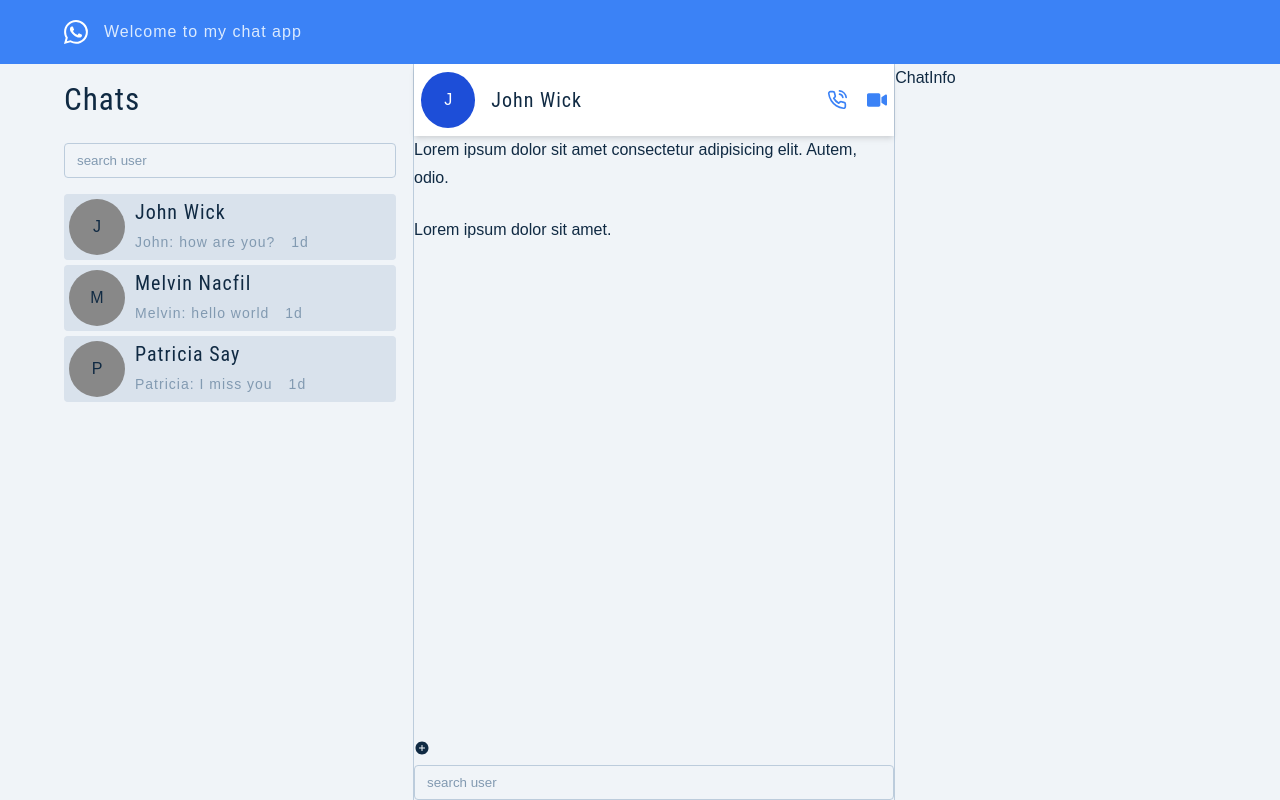
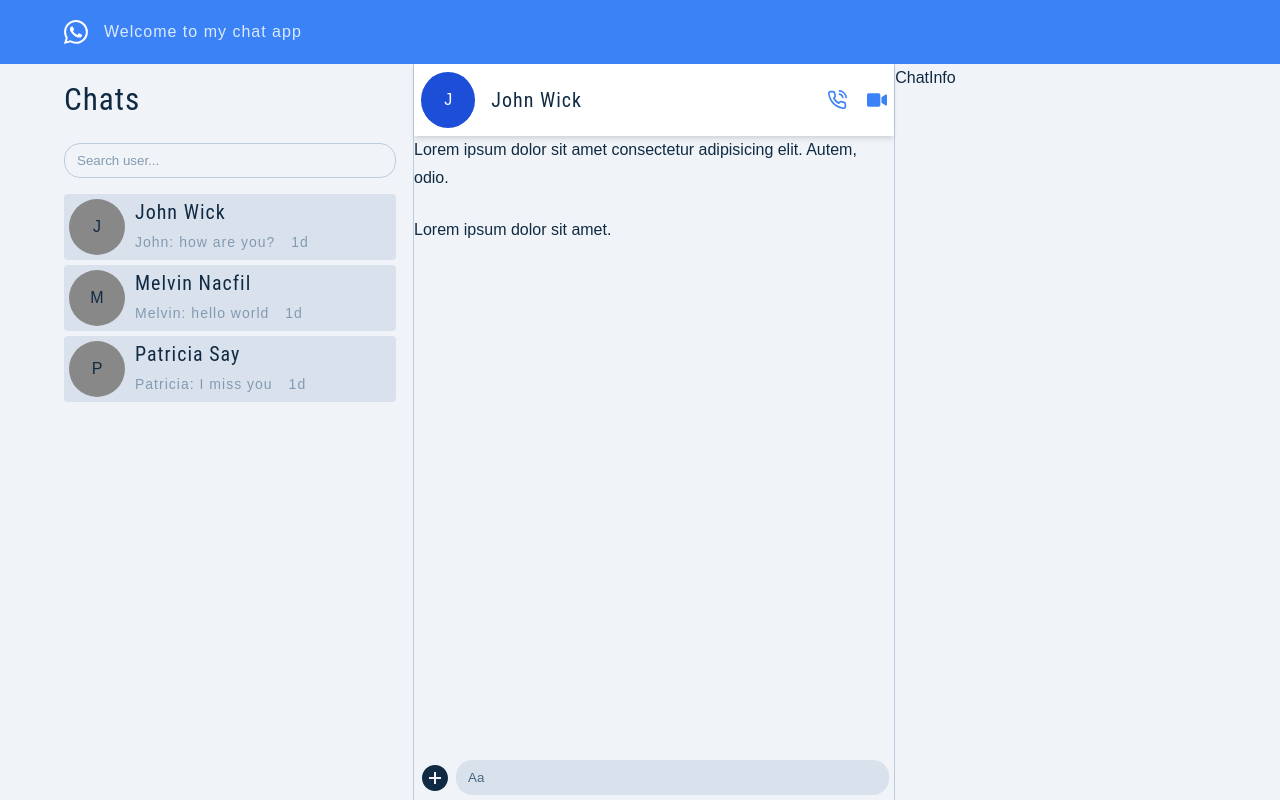
Before and after one commit to mnacfil/fontapi-chat-app, a React (Create React App) app in the folder client/: page / in a window 1280 px wide. Built offline with nearby package versions, Linux system fonts and the light colour scheme.

Commit message:
add style to conversation footer

```diff
--- a/client/src/components/ChatList.js
+++ b/client/src/components/ChatList.js
@@ -10,7 +10,7 @@ const ChatList = () => {
         <div className="chatList-title">
           <h3>Chats</h3>
         </div>
-        <SearchInput />
+        <SearchInput placeholder='Search user...'/>
         <ChatBox />
       </div>
     </Wrapper>
--- a/client/src/components/ConversationFooter.js
+++ b/client/src/components/ConversationFooter.js
@@ -1,16 +1,47 @@
 import React from 'react'
 import {IoAddCircleSharp} from 'react-icons/io5';
-import SearchInput from './SearchInput'
+import SearchInput from './SearchInput';
+import styled from 'styled-components';
 
 const ConversationFooter = () => {
   return (
-    <div className="controller">
+    <Wrapper>
         <div className="controller-container">
             <span><IoAddCircleSharp /></span>
-            <SearchInput />
+            <SearchInput
+                placeholder="Aa"
+            />
         </div>
-  </div>
+  </Wrapper>
   )
 }
 
+const Wrapper = styled.div`
+    padding: 5px;
+    .controller-container {
+        display: grid;
+        grid-template-columns: auto 1fr;
+        align-items: center;
+
+        span {
+            margin-right: 5px;
+            display: grid;
+            place-items: center;
+            svg {
+                font-size: 2rem;
+                cursor: pointer;
+            }
+        }
+
+        .form-input {
+            background-color: var(--grey-100);
+            border: none;
+
+            &::placeholder {
+                color: var(--grey-600);
+            }
+        }
+    }
+`;
+
 export default ConversationFooter
--- a/client/src/components/SearchInput.js
+++ b/client/src/components/SearchInput.js
@@ -1,11 +1,11 @@
 import React from 'react'
 
-const SearchInput = () => {
+const SearchInput = ({ placeholder }) => {
   return (
     <form>
         <input
             type="text"
-            placeholder='search user'
+            placeholder={placeholder}
             className='form-input'
             />
     </form>
--- a/client/src/index.css
+++ b/client/src/index.css
@@ -238,7 +238,7 @@ lert {
 .form-select {
   width: 100%;
   padding: 0.375rem 0.75rem;
-  border-radius: var(--borderRadius);
+  border-radius: 1rem;
   background: var(--backgroundColor);
   border: 1px solid var(--grey-200);
 }
```
